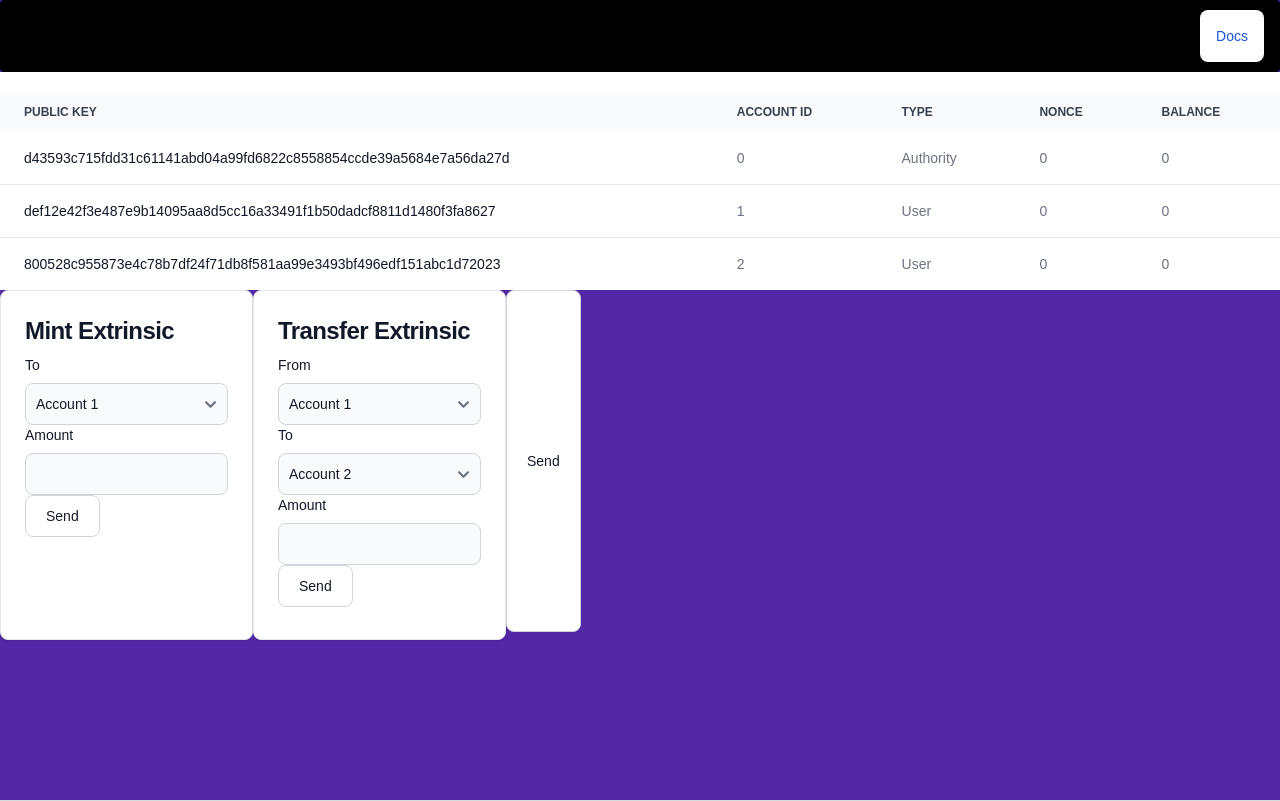
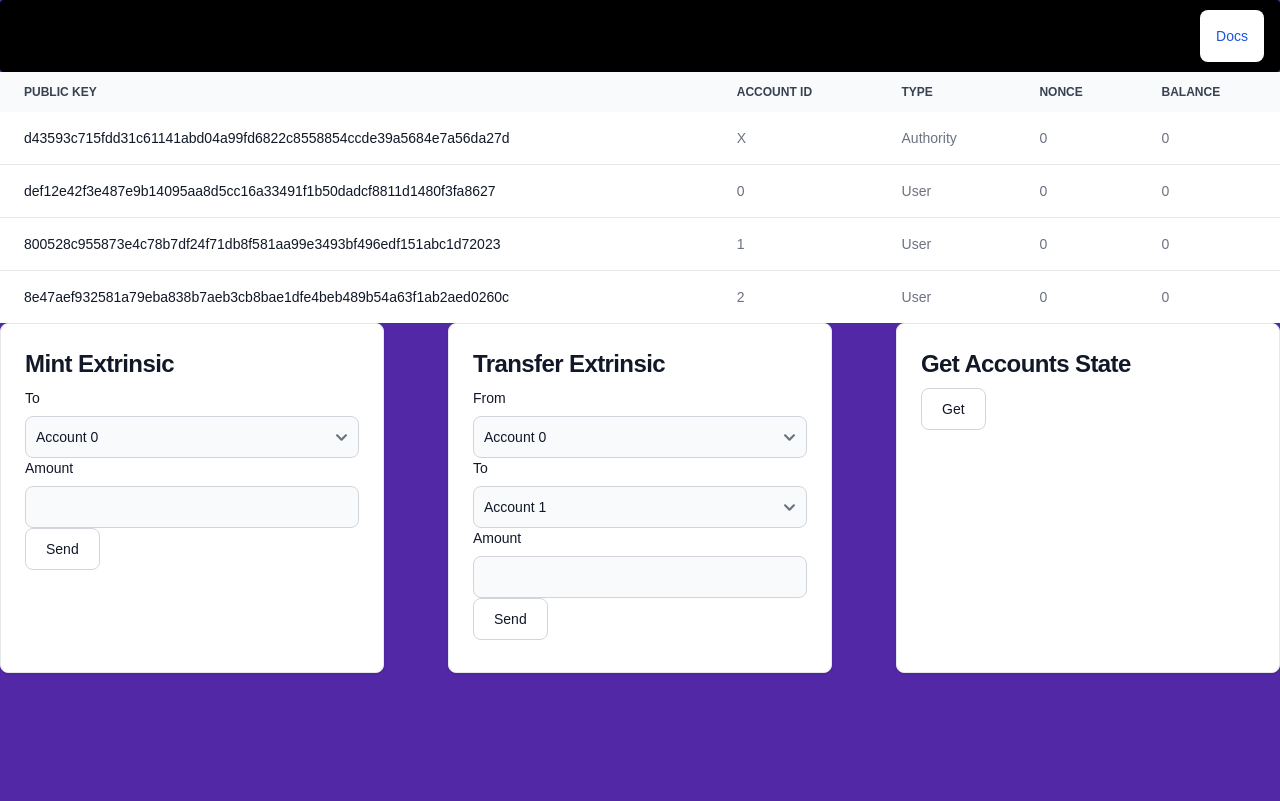
Before and after one commit to 0xLucca/pba-assignment-2-frontend, a Next.js app: page / in a window 1280 px wide. Built offline with nearby package versions, Linux system fonts and the light colour scheme.

Commit message:
Update some things

```diff
--- a/pages/index.js
+++ b/pages/index.js
@@ -7,37 +7,36 @@ import React, { useRef, useState } from "react";
 const axios = require("axios");
 
 export default function Home() {
-  const [balances, setBalances] = useState([0, 0, 0]);
-  const [nonces, setNonces] = useState([0, 0, 0]);
-  const [senderAccount, setSenderAccount] = useState(0);
-  const [receiverAccount, setReceiverAccount] = useState(1);
-  const addresses = [
-    {
-      publickey:
-        "d43593c715fdd31c61141abd04a99fd6822c8558854ccde39a5684e7a56da27d",
-      type: "Authority",
-    },
+  const [accounts, setAccounts] = useState([
     {
       publickey:
         "def12e42f3e487e9b14095aa8d5cc16a33491f1b50dadcf8811d1480f3fa8627",
       type: "User",
+      balance: 0,
+      nonce: 0,
     },
     {
       publickey:
         "800528c955873e4c78b7df24f71db8f581aa99e3493bf496edf151abc1d72023",
       type: "User",
+      balance: 0,
+      nonce: 0,
     },
-  ];
-
-  function executeExtrinsic(extrinsic) {
-    if (extrinsic === "0") {
-      mint(senderAccount, 100);
-    } else if (extrinsic === "1") {
-      transfer(senderAccount, receiverAccount, 10);
-    } else if (extrinsic === "2") {
-      getAccountState(senderAccount);
-    }
-  }
+    {
+      publickey:
+        "8e47aef932581a79eba838b7aeb3cb8bae1dfe4beb489b54a63f1ab2aed0260c",
+      type: "User",
+      balance: 0,
+      nonce: 0,
+    },
+    {
+      publickey:
+        "d43593c715fdd31c61141abd04a99fd6822c8558854ccde39a5684e7a56da27d",
+      type: "Authority",
+      balance: 0,
+      nonce: 0,
+    },
+  ]);
 
   function getAccountState(accountNumber) {
     axios
@@ -45,6 +44,13 @@ export default function Home() {
       .then(function (response) {
         // handle success
         console.log(response);
+        //Keep the old balances and nonces, only modify the one that was requested
+        setAccounts((prevAccounts) => {
+          const newAccounts = [...prevAccounts];
+          newAccounts[accountNumber].balance = response.data.balance;
+          newAccounts[accountNumber].nonce = response.data.nonce;
+          return newAccounts;
+        });
       })
       .catch(function (error) {
         // handle error
@@ -72,6 +78,7 @@ export default function Home() {
   }
 
   function mint(to, amount) {
+    console.log(`http://localhost:8000/api/mint/${to}/${amount}`);
     axios
       .post(`http://localhost:8000/api/mint/${to}/${amount}`)
       .then(function (response) {
@@ -161,7 +168,6 @@ export default function Home() {
         </div>
       </nav>
 
-      <Navbar></Navbar>
       <div className="relative overflow-x-auto">
         <table className="w-full text-sm text-left text-gray-500 dark:text-gray-400">
           <thead className="text-xs text-gray-700 uppercase bg-gray-50 dark:bg-gray-700 dark:text-gray-400">
@@ -189,45 +195,57 @@ export default function Home() {
                 scope="row"
                 className="px-6 py-4 font-medium text-gray-900 whitespace-nowrap dark:text-white"
               >
-                {addresses[0].publickey}
+                {accounts[3].publickey}
               </th>
-              <td className="px-6 py-4">0</td>
-              <td className="px-6 py-4">{addresses[0].type}</td>
-              <td className="px-6 py-4">{balances[0]}</td>
-              <td className="px-6 py-4">{nonces[0]}</td>
+              <td className="px-6 py-4">X</td>
+              <td className="px-6 py-4">{accounts[3].type}</td>
+              <td className="px-6 py-4">{accounts[3].nonce}</td>
+              <td className="px-6 py-4">{accounts[3].balance}</td>
             </tr>
             <tr className="bg-white border-b dark:bg-gray-800 dark:border-gray-700">
               <th
                 scope="row"
                 className="px-6 py-4 font-medium text-gray-900 whitespace-nowrap dark:text-white"
               >
-                {addresses[1].publickey}
+                {accounts[0].publickey}
+              </th>
+              <td className="px-6 py-4">0</td>
+              <td className="px-6 py-4">{accounts[0].type}</td>
+              <td className="px-6 py-4">{accounts[0].nonce}</td>
+              <td className="px-6 py-4">{accounts[0].balance}</td>
+            </tr>
+            <tr className="bg-white border-b dark:bg-gray-800 dark:border-gray-700">
+              <th
+                scope="row"
+                className="px-6 py-4 font-medium text-gray-900 whitespace-nowrap dark:text-white"
+              >
+                {accounts[1].publickey}
               </th>
               <td className="px-6 py-4">1</td>
-              <td className="px-6 py-4">{addresses[1].type}</td>
-              <td className="px-6 py-4">{balances[1]}</td>
-              <td className="px-6 py-4">{nonces[1]}</td>
+              <td className="px-6 py-4">{accounts[1].type}</td>
+              <td className="px-6 py-4">{accounts[1].nonce}</td>
+              <td className="px-6 py-4">{accounts[1].balance}</td>
             </tr>
             <tr className="bg-white dark:bg-gray-800">
               <th
                 scope="row"
                 className="px-6 py-4 font-medium text-gray-900 whitespace-nowrap dark:text-white"
               >
-                {addresses[2].publickey}
+                {accounts[2].publickey}
               </th>
               <td className="px-6 py-4">2</td>
-              <td className="px-6 py-4">{addresses[2].type}</td>
-              <td className="px-6 py-4">{balances[2]}</td>
-              <td className="px-6 py-4">{nonces[2]}</td>
+              <td className="px-6 py-4">{accounts[2].type}</td>
+              <td className="px-6 py-4">{accounts[2].nonce}</td>
+              <td className="px-6 py-4">{accounts[2].balance}</td>
             </tr>
           </tbody>
         </table>
       </div>
 
-      <div className="flex">
+      <div className="flex flex-wrap justify-between">
         <a
           href="#"
-          class="block max-w-sm p-6 bg-white border border-gray-200 rounded-lg shadow hover:bg-gray-100 dark:bg-gray-800 dark:border-gray-700 dark:hover:bg-gray-700"
+          class="flex-1 block max-w-sm p-6 bg-white border border-gray-200 rounded-lg shadow hover:bg-gray-100 dark:bg-gray-800 dark:border-gray-700 dark:hover:bg-gray-700"
         >
           <h5 class="mb-2 text-2xl font-bold tracking-tight text-gray-900 dark:text-white">
             Mint Extrinsic
@@ -235,28 +253,29 @@ export default function Home() {
 
           <div class="flex-col ">
             <label
-              for="small-input"
+              htmlFor="small-input"
               class="block mb-2 text-sm font-medium text-gray-900 dark:text-white"
             >
               To
             </label>
             <select
-              id="extrinsic"
+              id="mint_to"
               className="bg-gray-50 border border-gray-300 text-gray-900 text-sm rounded-lg focus:ring-blue-500 focus:border-blue-500 block w-full p-2.5 dark:bg-gray-700 dark:border-gray-600 dark:placeholder-gray-400 dark:text-white dark:focus:ring-blue-500 dark:focus:border-blue-500"
             >
-              <option value="0">Account 1</option>
-              <option value="1">Account 2</option>
+              <option value="0">Account 0</option>
+              <option value="1">Account 1</option>
+              <option value="2">Account 2</option>
             </select>
           </div>
           <div>
             <label
-              id="mint_amount"
-              for="small-input"
+              htmlFor="small-input"
               class="block mb-2 text-sm font-medium text-gray-900 dark:text-white"
             >
               Amount
             </label>
             <input
+              id="mint_amount"
               type="number"
               min="0"
               class="bg-gray-50 border border-gray-300 text-gray-900 text-sm rounded-lg focus:ring-blue-500 focus:border-blue-500 block w-full p-2.5 dark:bg-gray-700 dark:border-gray-600 dark:placeholder-gray-400 dark:text-white dark:focus:ring-blue-500 dark:focus:border-blue-500"
@@ -265,7 +284,10 @@ export default function Home() {
               type="button"
               className="text-gray-900 bg-white border border-gray-300 focus:outline-none hover:bg-gray-100 focus:ring-4 focus:ring-gray-200 font-medium rounded-lg text-sm px-5 py-2.5 mr-2 mb-2 dark:bg-gray-800 dark:text-white dark:border-gray-600 dark:hover:bg-gray-700 dark:hover:border-gray-600 dark:focus:ring-gray-700"
               onClick={() => {
-                executeExtrinsic(document.getElementById("extrinsic").value);
+                mint(
+                  document.getElementById("mint_to").value,
+                  document.getElementById("mint_amount").value
+                );
               }}
             >
               Send
@@ -274,7 +296,7 @@ export default function Home() {
         </a>
         <a
           href="#"
-          class="block max-w-sm p-6 bg-white border border-gray-200 rounded-lg shadow hover:bg-gray-100 dark:bg-gray-800 dark:border-gray-700 dark:hover:bg-gray-700"
+          class="flex-1 block max-w-sm p-6 bg-white border border-gray-200 rounded-lg shadow hover:bg-gray-100 dark:bg-gray-800 dark:border-gray-700 dark:hover:bg-gray-700"
         >
           <h5 class="mb-2 text-2xl font-bold tracking-tight text-gray-900 dark:text-white">
             Transfer Extrinsic
@@ -282,7 +304,7 @@ export default function Home() {
 
           <div class="flex-col ">
             <label
-              for="small-input"
+              htmlFor="small-input"
               class="block mb-2 text-sm font-medium text-gray-900 dark:text-white"
             >
               From
@@ -291,11 +313,12 @@ export default function Home() {
               id="transfer_from"
               className="bg-gray-50 border border-gray-300 text-gray-900 text-sm rounded-lg focus:ring-blue-500 focus:border-blue-500 block w-full p-2.5 dark:bg-gray-700 dark:border-gray-600 dark:placeholder-gray-400 dark:text-white dark:focus:ring-blue-500 dark:focus:border-blue-500"
             >
-              <option value="0">Account 1</option>
-              <option value="1">Account 2</option>
+              <option value="0">Account 0</option>
+              <option value="1">Account 1</option>
+              <option value="2">Account 2</option>
             </select>
             <label
-              for="small-input"
+              htmlFor="small-input"
               class="block mb-2 text-sm font-medium text-gray-900 dark:text-white"
             >
               To
@@ -303,14 +326,16 @@ export default function Home() {
             <select
               id="transfer_to"
               className="bg-gray-50 border border-gray-300 text-gray-900 text-sm rounded-lg focus:ring-blue-500 focus:border-blue-500 block w-full p-2.5 dark:bg-gray-700 dark:border-gray-600 dark:placeholder-gray-400 dark:text-white dark:focus:ring-blue-500 dark:focus:border-blue-500"
+              defaultValue={1}
             >
-              <option value="1">Account 2</option>
-              <option value="0">Account 1</option>
+              <option value="0">Account 0</option>
+              <option value="1">Account 1</option>
+              <option value="2">Account 2</option>
             </select>
           </div>
           <div>
             <label
-              for="small-input"
+              htmlFor="small-input"
               class="block mb-2 text-sm font-medium text-gray-900 dark:text-white"
             >
               Amount
@@ -334,15 +359,26 @@ export default function Home() {
             </button>
           </div>
         </a>
+        <a
+          href="#"
+          class="flex-1 block max-w-sm p-6 bg-white border border-gray-200 rounded-lg shadow hover:bg-gray-100 dark:bg-gray-800 dark:border-gray-700 dark:hover:bg-gray-700"
+        >
+          <h5 class="mb-2 text-2xl font-bold tracking-tight text-gray-900 dark:text-white">
+            Get Accounts State
+          </h5>
+
+          <div class="flex-col ">
             <button
               type="button"
               className="text-gray-900 bg-white border border-gray-300 focus:outline-none hover:bg-gray-100 focus:ring-4 focus:ring-gray-200 font-medium rounded-lg text-sm px-5 py-2.5 mr-2 mb-2 dark:bg-gray-800 dark:text-white dark:border-gray-600 dark:hover:bg-gray-700 dark:hover:border-gray-600 dark:focus:ring-gray-700"
               onClick={() => {
-            executeExtrinsic(document.getElementById("extrinsic").value);
+                getAccountState(0);
               }}
             >
-          Send
+              Get
             </button>
+          </div>
+        </a>
       </div>
     </div>
   );
```
Lines whose indentation alone changed are shown as unchanged.
